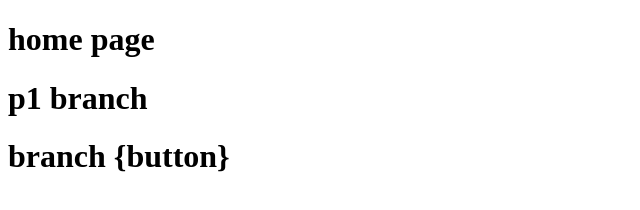
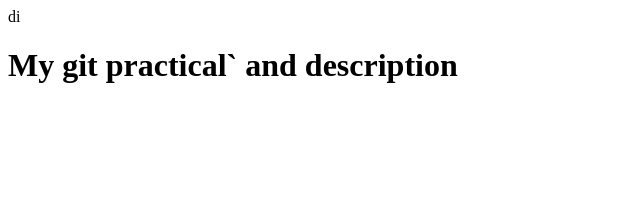
Before and after one commit to Riya432/undo-commands, a plain HTML site: page home.html in a window 1280 px wide. Shown: the whole page, without its empty margins (0-640 px from the left). Drawn offline with Linux system fonts and the light colour scheme.

Commit message:
add file

```diff
--- a/home.html
+++ b/home.html
@@ -3,14 +3,13 @@
 <head>
     <meta charset="UTF-8">
     <meta name="viewport" content="width=device-width, initial-scale=1.0">
-    <title>Document</title>
+    <title>Give title of project “My git practical</title>
 </head>
 <body>
+  di
+<h1>My git practical` and
+    description</h1>
 
-
-    <h1>home page</h1>
-    <h1>p1 branch</h1>
-    <h1> branch {button}</h1>
 
 
 </body>
```
Also changed, not shown: index.html (+12 -0 lines).
